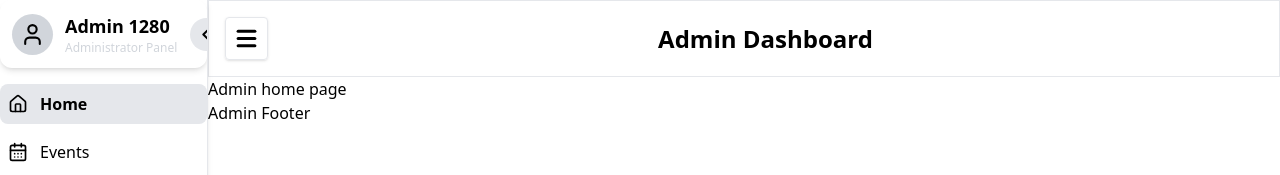
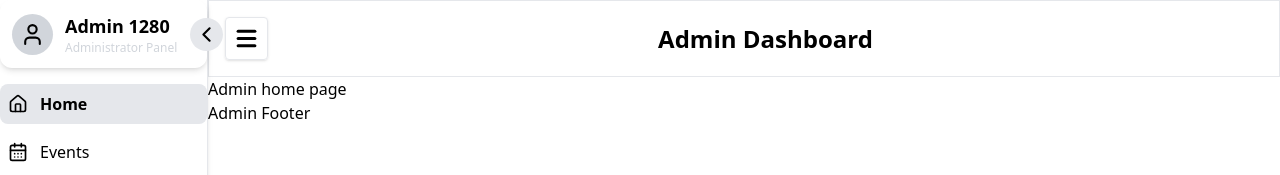
Before and after one commit to rishikesh-babu/Event-Management, a React (Vite) app in the folder client/: page /admin in a window 1280 px wide. Shown: the top 175 px of the page. Built offline with nearby package versions, Linux system fonts and the light colour scheme; no server answers.

Commit message:
Updated admin header and sidebar

```diff
--- a/client/src/Components/Admin/AdminHeader.jsx
+++ b/client/src/Components/Admin/AdminHeader.jsx
@@ -4,8 +4,8 @@ import React from 'react'
 export default function AdminHeader({ toggleSideBar }) {
     return (
         <div className='z-40 p-4 flex justify-between items-center border'>
-            <div className='p-2 cursor-pointer border rounded shadow hover:scale-105'>
-                <Menu strokeWidth={3} size={25} onClick={toggleSideBar} />
+            <div onClick={toggleSideBar} className='p-2 cursor-pointer border rounded shadow hover:scale-105'>
+                <Menu strokeWidth={3} size={25} />
             </div>
 
             <div className=' font-bold text-2xl'>
--- a/client/src/Components/Admin/AdminSideBar.jsx
+++ b/client/src/Components/Admin/AdminSideBar.jsx
@@ -40,8 +40,8 @@ export default function AdminSideBar({ openSideBar, toggleSideBar }) {
     ]
 
     return (
-        <div className={`fixed top-0 left-0 h-[100dvh] bg-white border-r flex flex-col gap-4 transition-all duration-500 shadow-md overflow-hidden ${openSideBar ? 'w-52' : 'w-0'}`} >
-            <div className='p-3 flex items-center gap-3 rounded-xl shadow-md'>
+        <div className={`${screenSize < 600 ? 'absolute' : ''} top-0 left-0 h-[100dvh] bg-white border-r flex flex-col gap-4 transition-all duration-500 shadow-md ${openSideBar ? 'w-52 z-30' : 'w-0 opacity-0 z-0 '}`} >
+            <div className='relative p-3 flex items-center gap-3 rounded-xl shadow-md'>
                 <div className='p-2 bg-gray-300 rounded-full'>
                     <User size={25} />
                 </div>
--- a/client/src/Routes/AdminLayout.jsx
+++ b/client/src/Routes/AdminLayout.jsx
@@ -17,7 +17,7 @@ export default function AdminLayout() {
             <AdminSideBar openSideBar={openSideBar} toggleSideBar={toggleSideBar} />
 
             {/* Main Content */}
-            <main className={`flex-1 transition-all duration-500 ${openSideBar ? 'ml-52' : 'ml-0'}`} >
+            <main className={`z-20 min-h-[100dvh] flex-1 transition-all duration-500 `} >
                 <AdminHeader toggleSideBar={toggleSideBar} />
                 <div>
                     <Outlet />
```
